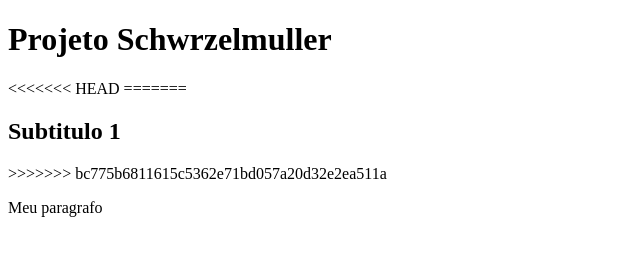
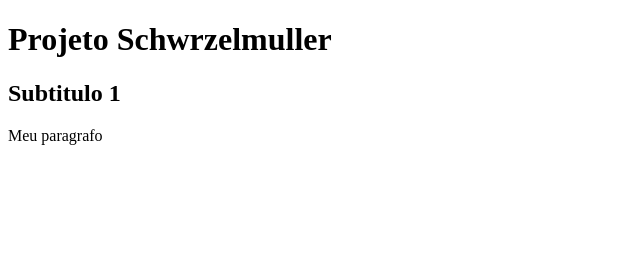
Before and after one commit to devruso/aula_git, a plain HTML site: page src/index.html in a window 1280 px wide. Shown: the whole page, without its empty margins (0-640 px from the left). Drawn offline with Linux system fonts and the light colour scheme.

```diff
--- a/src/index.html
+++ b/src/index.html
@@ -7,15 +7,12 @@
 </head>
 <body>
     <h1>Projeto Schwrzelmuller</h1>
-<<<<<<< HEAD
 
 
-=======
     <h2 class="subtitulo">
         Subtitulo 1
     </h2>
 
->>>>>>> bc775b6811615c5362e71bd057a20d32e2ea511a
 <p>Meu paragrafo</p>
 </body>
 </html>
```
